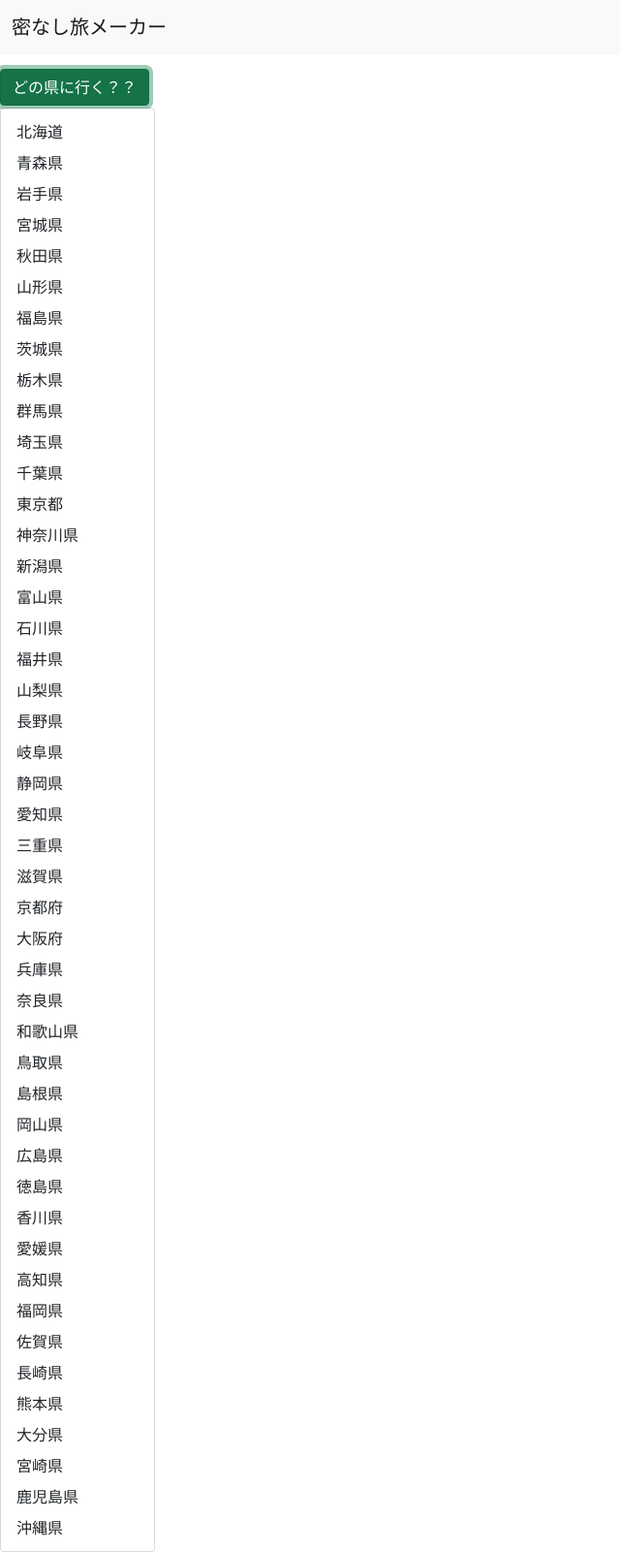
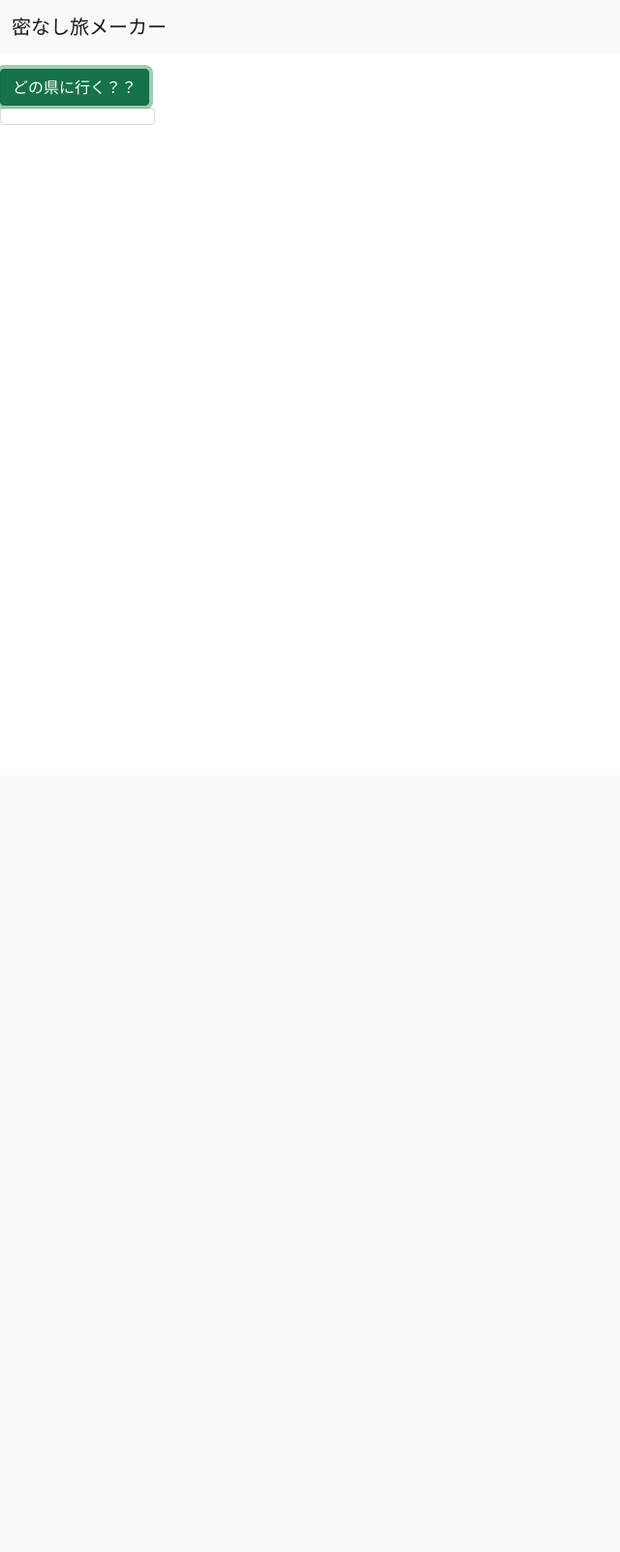
Before and after one commit to HironoriUchibori/2022-summer-b-team, a Django app: template trip_maker/templates/trip_maker/main.html in a window 1280 px wide, after a click on "どの県に行く？？". Shown: the whole page at 97% size, without its empty margins (0-640 px from the left). After the commit the page ends 129 px from the top, so only its background shows below. Run offline with Django 4.2, Linux system fonts and the light colour scheme; the template is opened without the code that fills it, so the values that code supplies are empty.

Commit message:
update consumer.py

```diff
--- /dev/null
+++ b/prefectures.py
@@ -0,0 +1,3 @@
+json_obj = {'prefectures': []}
+with open("trip_maker/static/text/prefectures.txt") as file:
+    json_obj['prefectures'].append(file.readline)
--- a/rouryu/settings.py
+++ b/rouryu/settings.py
@@ -11,6 +11,7 @@ https://docs.djangoproject.com/en/4.0/ref/settings/
 """
 
 from pathlib import Path
+import os
 
 # Build paths inside the project like this: BASE_DIR / 'subdir'.
 BASE_DIR = Path(__file__).resolve().parent.parent
@@ -119,6 +120,7 @@ USE_TZ = True
 # https://docs.djangoproject.com/en/4.0/howto/static-files/
 
 STATIC_URL = 'static/'
+STATIC_ROOT = os.path.join(BASE_DIR, STATIC_URL)
 
 # Default primary key field type
 # https://docs.djangoproject.com/en/4.0/ref/settings/#default-auto-field
--- a/rouryu/urls.py
+++ b/rouryu/urls.py
@@ -18,6 +18,6 @@ from django.urls import include,path
 
 urlpatterns = [
     path('', include('trip_maker.urls')),
-    path('samplechat/', include('samplechat.urls')),
+    # path('samplechat/', include('samplechat.urls')),
     path('admin/', admin.site.urls),
 ]
--- a/trip_maker/consumers.py
+++ b/trip_maker/consumers.py
@@ -49,7 +49,7 @@ class tripConsumer(WebsocketConsumer):
     def spots_by_review_rating(self, event):
         spots_json = {'type': event['type'], 'spots': []}
         # TODO 与えられた緯度、経度から滞在人口が少ない and レビュー評価が高い
-        # spotを上位20件を抽出。つまり、入力が緯度、経度で戻り値がspots(辞書リスト)
+        # spotを上位15件を抽出。つまり、入力が緯度、経度で戻り値がspots(辞書リスト)
 
         # spotsリストの要素: {'name': 場所名, 'lat': 緯度, 'long': 経度,
         # 'resident_population': 滞在人口, 'mobile_population': 移動人口,
--- a/trip_maker/templates/trip_maker/main.html
+++ b/trip_maker/templates/trip_maker/main.html
@@ -23,53 +23,7 @@
         <button class="btn btn-success" type="button" id="dropdownMenuButton1" data-bs-toggle="dropdown" aria-expanded="false">
           どの県に行く？？
         </button>
-        <ul class="dropdown-menu" aria-labelledby="dropdownMenuButton1">
-          <li><a class="dropdown-item" href="#">北海道</a></li>
-          <li><a class="dropdown-item" href="#">青森県</a></li>
-          <li><a class="dropdown-item" href="#">岩手県</a></li>
-          <li><a class="dropdown-item" href="#">宮城県</a></li>
-          <li><a class="dropdown-item" href="#">秋田県</a></li>
-          <li><a class="dropdown-item" href="#">山形県</a></li>
-          <li><a class="dropdown-item" href="#">福島県</a></li>
-          <li><a class="dropdown-item" href="#">茨城県</a></li>
-          <li><a class="dropdown-item" href="#">栃木県</a></li>
-          <li><a class="dropdown-item" href="#">群馬県</a></li>
-          <li><a class="dropdown-item" href="#">埼玉県</a></li>
-          <li><a class="dropdown-item" href="#">千葉県</a></li>
-          <li><a class="dropdown-item" href="#">東京都</a></li>
-          <li><a class="dropdown-item" href="#">神奈川県</a></li>
-          <li><a class="dropdown-item" href="#">新潟県</a></li>
-          <li><a class="dropdown-item" href="#">富山県</a></li>
-          <li><a class="dropdown-item" href="#">石川県</a></li>
-          <li><a class="dropdown-item" href="#">福井県</a></li>
-          <li><a class="dropdown-item" href="#">山梨県</a></li>
-          <li><a class="dropdown-item" href="#">長野県</a></li>
-          <li><a class="dropdown-item" href="#">岐阜県</a></li>
-          <li><a class="dropdown-item" href="#">静岡県</a></li>
-          <li><a class="dropdown-item" href="#">愛知県</a></li>
-          <li><a class="dropdown-item" href="#">三重県</a></li>
-          <li><a class="dropdown-item" href="#">滋賀県</a></li>
-          <li><a class="dropdown-item" href="#">京都府</a></li>
-          <li><a class="dropdown-item" href="#">大阪府</a></li>
-          <li><a class="dropdown-item" href="#">兵庫県</a></li>
-          <li><a class="dropdown-item" href="#">奈良県</a></li>
-          <li><a class="dropdown-item" href="#">和歌山県</a></li>
-          <li><a class="dropdown-item" href="#">鳥取県</a></li>
-          <li><a class="dropdown-item" href="#">島根県</a></li>
-          <li><a class="dropdown-item" href="#">岡山県</a></li>
-          <li><a class="dropdown-item" href="#">広島県</a></li>
-          <li><a class="dropdown-item" href="#">徳島県</a></li>
-          <li><a class="dropdown-item" href="#">香川県</a></li>
-          <li><a class="dropdown-item" href="#">愛媛県</a></li>
-          <li><a class="dropdown-item" href="#">高知県</a></li>
-          <li><a class="dropdown-item" href="#">福岡県</a></li>
-          <li><a class="dropdown-item" href="#">佐賀県</a></li>
-          <li><a class="dropdown-item" href="#">長崎県</a></li>
-          <li><a class="dropdown-item" href="#">熊本県</a></li>
-          <li><a class="dropdown-item" href="#">大分県</a></li>
-          <li><a class="dropdown-item" href="#">宮崎県</a></li>
-          <li><a class="dropdown-item" href="#">鹿児島県</a></li>
-          <li><a class="dropdown-item" href="#">沖縄県</a></li>
+        <ul id="prefectures-list" class="dropdown-menu" aria-labelledby="dropdownMenuButton1">
         </ul>
       </div>
 
--- a/trip_maker/urls.py
+++ b/trip_maker/urls.py
@@ -4,5 +4,5 @@ from . import views
 
 urlpatterns = [
     path('', views.index, name='index'),
-    path('<str:room_name>/', views.main, name='main'),
+    path('main/<', views.main, name='main'),
 ]
```
Also changed, not shown: trip_maker/static/trip_maker/js/index.js (added, +8 -0 lines), trip_maker/static/trip_maker/js/main.js (added, +34 -0 lines), trip_maker/templates/trip_maker/index.html (added, +64 -0 lines), trip_maker/views.py (+5 -4 lines), trip_maker/static/trip_maker/css/style.css (renamed from trip_maker/static/css/style.css), 1 other file.
